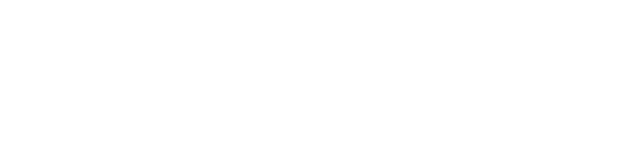
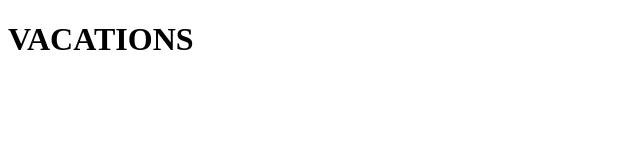
Before and after one commit to MasonTheBiker/MasonTheBiker.github.io, a plain HTML site: page index.html in a window 1280 px wide. Shown: the whole page, without its empty margins (0-640 px from the left). Drawn offline with Linux system fonts and the light colour scheme.

Commit message:
Update index.html

```diff
--- a/index.html
+++ b/index.html
@@ -7,5 +7,6 @@
         </style>
     </head>
     <body>
+	    <h1 id = "title">VACATIONS</h1>
 </body>
 	</html>
```
